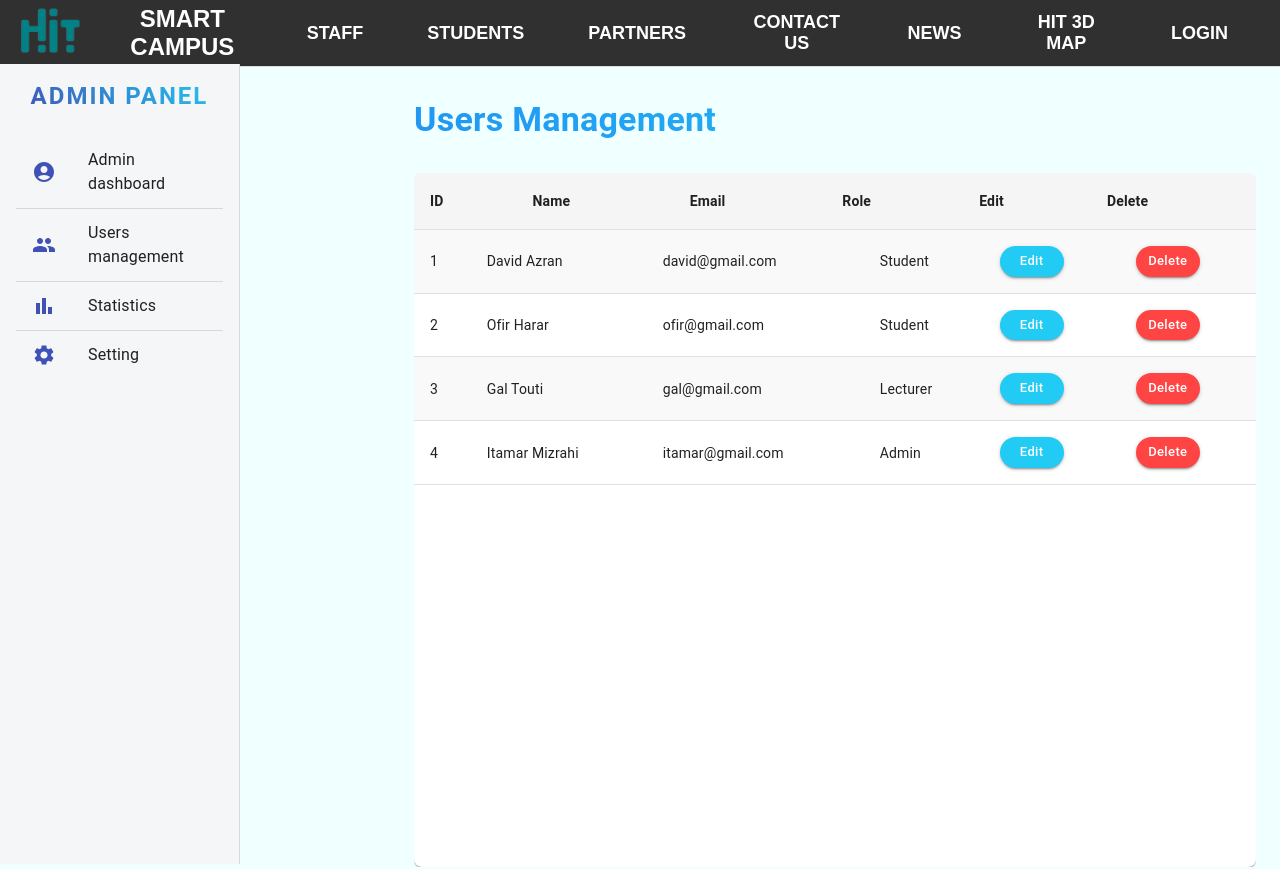
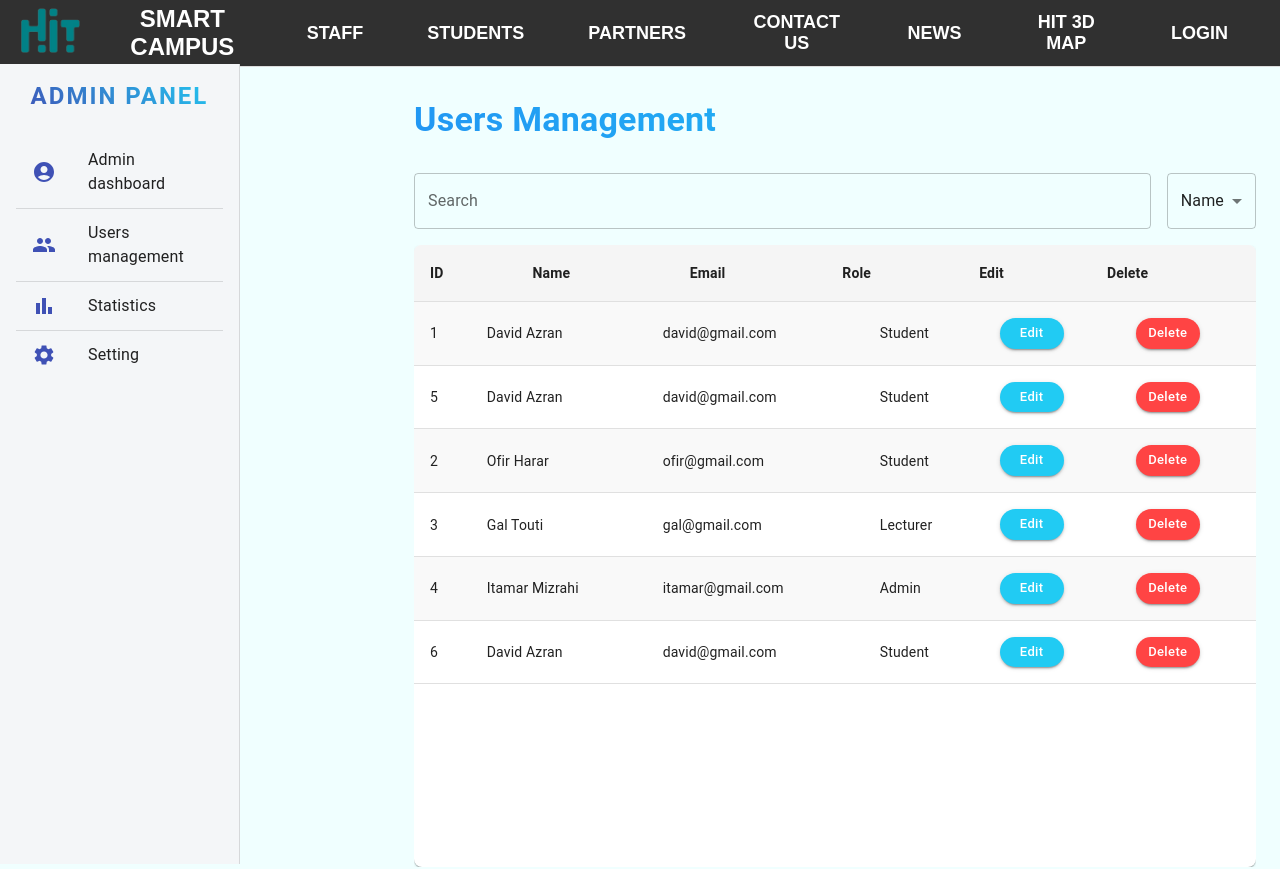
Before and after one commit to tomered/smart-campus-frontend, a React (Create React App) app: page /UsersTable in a window 1280 px wide. Shown: the top 869 px of the page. Built offline with nearby package versions, Linux system fonts and the light colour scheme.

Commit message:
Search users

```diff
--- a/src/components/screens/AdminPage/AdminUsersTable.jsx
+++ b/src/components/screens/AdminPage/AdminUsersTable.jsx
@@ -25,14 +25,21 @@ const AdminUsersTable = () => {
   //Mock users
   const initialUsers = [
     { id: 1, name: "David Azran", email: "david@gmail.com", role: "Student" },
+    { id: 5, name: "David Azran", email: "david@gmail.com", role: "Student" },
     { id: 2, name: "Ofir Harar", email: "ofir@gmail.com", role: "Student" },
     { id: 3, name: "Gal Touti", email: "gal@gmail.com", role: "Lecturer" },
     { id: 4, name: "Itamar Mizrahi", email: "itamar@gmail.com", role: "Admin" },
+    { id: 6, name: "David Azran", email: "david@gmail.com", role: "Student" },
   ];
 
   const [users, setUsers] = useState(initialUsers);
   const [editUser, setEditUser] = useState(null);
   const [deleteConfirmation, setDeleteConfirmation] = useState(null);
+  const [searchQuery, setSearchQuery] = useState("");//ofir-לצורך שמירת הטקסט שהמשתמש ירצה לחפש לפיו
+  const [searchBy, setSearchBy] = useState("name");//ofir- לצורך שמירת הקרטריון שלפיו המשתמש ירצה לחפש
+ {/*
+   const [filteredUsers, setFilteredUsers] = useState(initialUsers); // ofir- רשימה מסוננת של משתמשים
+ */}
 
   const handleEditClick = (user) => {
     setEditUser(user);
@@ -55,6 +62,23 @@ const AdminUsersTable = () => {
   const handleDeleteClick = (user) => {
     setDeleteConfirmation(user);
   };
+
+
+ {/*ofir- פונקציה שאחראית על סינון קריטריונים לפי הערך שהמשתמש בחר להזין בחיפוש */}
+ const searchUsers = () => {
+   return users.filter((user) => {
+     const searchValue = searchQuery.toLowerCase();
+     if (searchBy === "name") {
+       return user.name.toLowerCase().includes(searchValue);
+     } else if (searchBy === "email") {
+       return user.email.toLowerCase().includes(searchValue);
+     }
+     return false;
+   });
+ };
+{/*ofir*/}
+
+
   return (
     <div style={{ display: 'flex', height: '100vh', overflow: 'hidden' }}>
       {/* Sidebar */}
@@ -85,6 +109,36 @@ const AdminUsersTable = () => {
           Users Management
         </Typography>
 
+
+{/* ofir- יצירת איזור חיפוש שבו המשתמש יוכל לבחור אופציה שלפיה הוא יחפש ולהקליד את המילה הספציפית שלפיה יחפש */}
+   <Box sx={{ display: 'flex', gap: 2, mb: 2 }}>
+   <TextField
+     label="Search"
+     variant="outlined"
+     fullWidth
+     value={searchQuery}
+     onChange={(e) => setSearchQuery(e.target.value)}
+   />
+   <Select
+     value={searchBy}
+     onChange={(e) => setSearchBy(e.target.value)}
+   >
+     <MenuItem value="name">Name</MenuItem>
+     <MenuItem value="email">Email</MenuItem>
+     {/*<MenuItem value="lastName">Last Name</MenuItem>*/}
+   </Select>
+   {/*<Button
+     variant="contained"
+     color="primary"
+    // onClick={() => setFilteredUsers(searchUsers())} // ביצוע החיפוש
+   >
+     Search
+   </Button>*/}
+ </Box>
+ {/*ofir*/}
+
+
+
         <Box sx={{ flexGrow: 1,display: 'flex', flexDirection: 'column',overflow: 'hidden'}}>
           <TableContainer
             component={Paper}
@@ -104,7 +158,7 @@ const AdminUsersTable = () => {
             <Box sx={{ overflow: 'auto', flexGrow: 1 }}>
               <Table>
                 <TableBody>
-                  {users.map((user) => (
+                  {searchUsers().map((user) => (//החלפתי במקום היוזר לפילטר יוזר ofir
                     <TableRow key={user.id} sx={{ '&:nth-of-type(odd)': { backgroundColor: '#f9f9f9' }, '&:hover': { backgroundColor: '#f1f1f1' } }}>
                       <TableCell>{user.id}</TableCell>
                       <TableCell>{user.name}</TableCell>
--- a/src/components/screens/AdminPage/Sidebar.jsx
+++ b/src/components/screens/AdminPage/Sidebar.jsx
@@ -1,6 +1,6 @@
 import React from 'react';
 import { Box, Drawer, List, ListItem, ListItemText, Divider, ListItemIcon, Typography } from '@mui/material';
-import { useNavigate } from 'react-router-dom'; // נשתמש ב-useNavigate לניווט
+import { useNavigate } from 'react-router-dom';
 import AccountCircleIcon from '@mui/icons-material/AccountCircle';
 import GroupIcon from '@mui/icons-material/Group';
 import BarChartIcon from '@mui/icons-material/BarChart';
@@ -16,11 +16,10 @@ const Sidebar = () => {
       sx={{
         width: 240,
         flexShrink: 0,
-        '& .MuiDrawer-paper': { width: 240, boxSizing: 'border-box', backgroundColor: '#f4f6f8', top: '64px' }, // גובה ה-Navbar
+        '& .MuiDrawer-paper': { width: 240, boxSizing: 'border-box', backgroundColor: '#f4f6f8', top: '64px' },
       }}
     >
       <Box sx={{ overflow: 'auto', p: 2 }}>
-        {/* כותרת מעוצבת עם גרדיאנט */}
         <Typography
           variant="h5"
           sx={{
```
